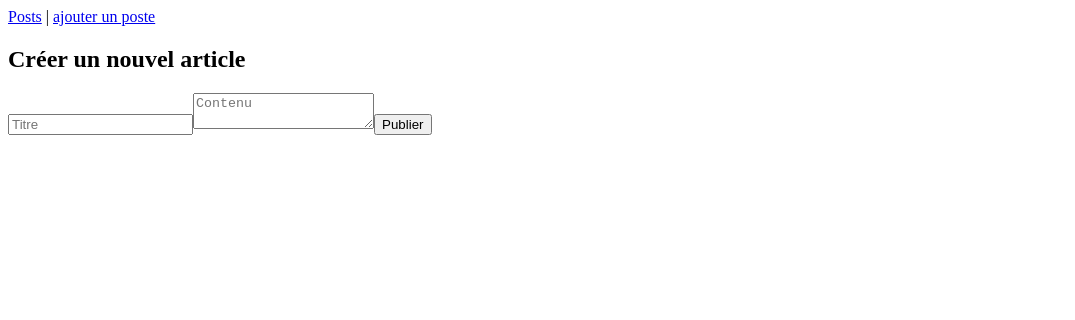
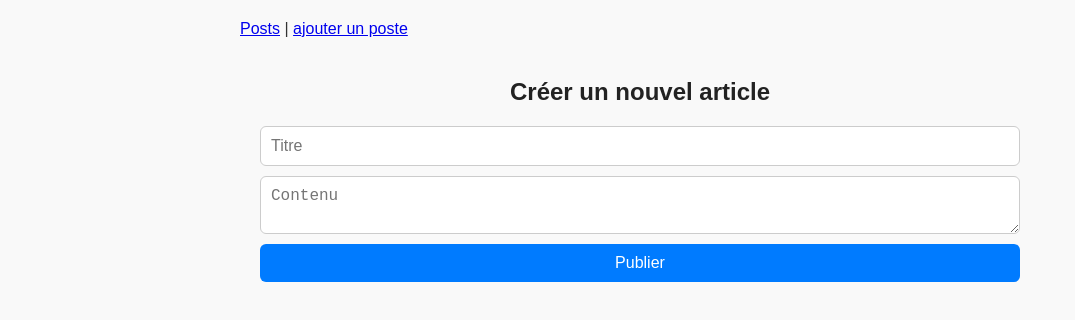
Before and after one commit to fatah0003/CDA_React_tp_Mini-Blog-React, a React (Vite) app: page /create in a window 1280 px wide. Shown: the top 320 px of the page, without its empty margins (0-1075 px from the left). Built offline with nearby package versions, Linux system fonts and the light colour scheme.

Commit message:
l'ajout des posts grace au localstorage, et syle basic

```diff
--- a/src/App.css
+++ b/src/App.css
@@ -0,0 +1,60 @@
+/* Mise en page générale */
+body {
+  font-family: Arial, sans-serif;
+  margin: 0;
+  padding: 0;
+  background: #f9f9f9;
+  color: #333;
+}
+
+h1, h2 {
+  text-align: center;
+  color: #222;
+  margin: 20px 0;
+}
+
+div {
+  max-width: 800px;
+  margin: 0 auto;
+  padding: 20px;
+}
+
+/* Liste de posts */
+ul {
+  list-style: none;
+  padding: 0;
+}
+
+li {
+  background: #fff;
+  margin: 10px 0;
+  padding: 15px;
+  border-radius: 8px;
+  box-shadow: 0 2px 5px rgba(0, 0, 0, 0.1);
+}
+
+/* Formulaire */
+form {
+  display: flex;
+  flex-direction: column;
+  gap: 10px;
+}
+
+input, textarea, button {
+  padding: 10px;
+  border: 1px solid #ccc;
+  border-radius: 6px;
+  font-size: 1rem;
+}
+
+button {
+  background: #007bff;
+  color: #fff;
+  cursor: pointer;
+  border: none;
+  transition: background 0.2s;
+}
+
+button:hover {
+  background: #0056b3;
+}
--- a/src/App.jsx
+++ b/src/App.jsx
@@ -3,6 +3,7 @@ import Navigation from './components/Navigation';
 import PostsPage from './pages/PostsPage';
 import PostDetailPage from './pages/PostDetailPage';
 import CreatePostPage from './pages/CreatePostPage';
+import './App.css';
 
 function App() {
     return (
--- a/src/pages/CreatePostPage.jsx
+++ b/src/pages/CreatePostPage.jsx
@@ -1,10 +1,18 @@
-import { api } from '../services/api';
-import PostForm from '../components/PostForm';
+import { api } from "../services/api";
+import PostForm from "../components/PostForm";
 
 const CreatePostPage = () => {
   const handleSubmit = async (data) => {
-        await api.post('/posts', data);
-        alert('Article créé !');
+    // Appel API
+    await api.post("/posts", data);
+    alert("post ajouté avec succés")
+
+    // Récupère les posts du localStorage
+    const savedPosts = JSON.parse(localStorage.getItem("posts") || "[]");
+
+    // Ajoute le nouveau post
+    const newPost = { ...data, id: Date.now() };
+    localStorage.setItem("posts", JSON.stringify([...savedPosts, newPost]));
   };
 
   return (
--- a/src/pages/PostDetailPage.jsx
+++ b/src/pages/PostDetailPage.jsx
@@ -9,10 +9,20 @@ const PostDetailPage = () => {
   useEffect(() => {
     const fetchPost = async () => {
       try {
+
+        const localPosts = JSON.parse(localStorage.getItem("posts")) || [];
+        const localPost = localPosts.find((p) => String(p.id) === String(id));
+
+        if (localPost) {
+          setPost(localPost);
+          return;
+        }
+
         const res = await api.get(`/posts/${id}`);
         setPost(res.data);
+
       } catch (err) {
-                console.error('Erreur lors du chargement :', err);
+        console.error("Erreur lors du chargement :", err);
       }
     };
 
--- a/src/pages/PostsPage.jsx
+++ b/src/pages/PostsPage.jsx
@@ -1,18 +1,20 @@
-import { useEffect, useState } from 'react';
-import { api } from '../services/api';
-import PostCard from '../components/PostCard';
+// PostsPage.jsx
+import { useEffect, useState } from "react";
+import { api } from "../services/api";
+import PostCard from "../components/PostCard";
 
 const PostsPage = () => {
   const [posts, setPosts] = useState([]);
 
   useEffect(() => {
     const fetchPosts = async () => {
-            try {
-                const res = await api.get('/posts');
-                setPosts(res.data);
-            } catch (err) {
-                console.error('Erreur :', err);
-            }
+      const res = await api.get("/posts");
+      const apiPosts = res.data.slice(0, 10); // limite à 10
+
+      const localPosts = JSON.parse(localStorage.getItem("posts") || "[]");
+
+      // Fusionne les deux (local d'abord pour les voir en haut)
+      setPosts([...localPosts, ...apiPosts]);
     };
 
     fetchPosts();
@@ -21,7 +23,7 @@ const PostsPage = () => {
   return (
     <div>
       <h2>Liste des articles</h2>
-            {posts.slice(0, 10).map((p) => (
+      {posts.map((p) => (
         <PostCard key={p.id} post={p} />
       ))}
     </div>
```
Lines whose indentation alone changed are shown as unchanged.
